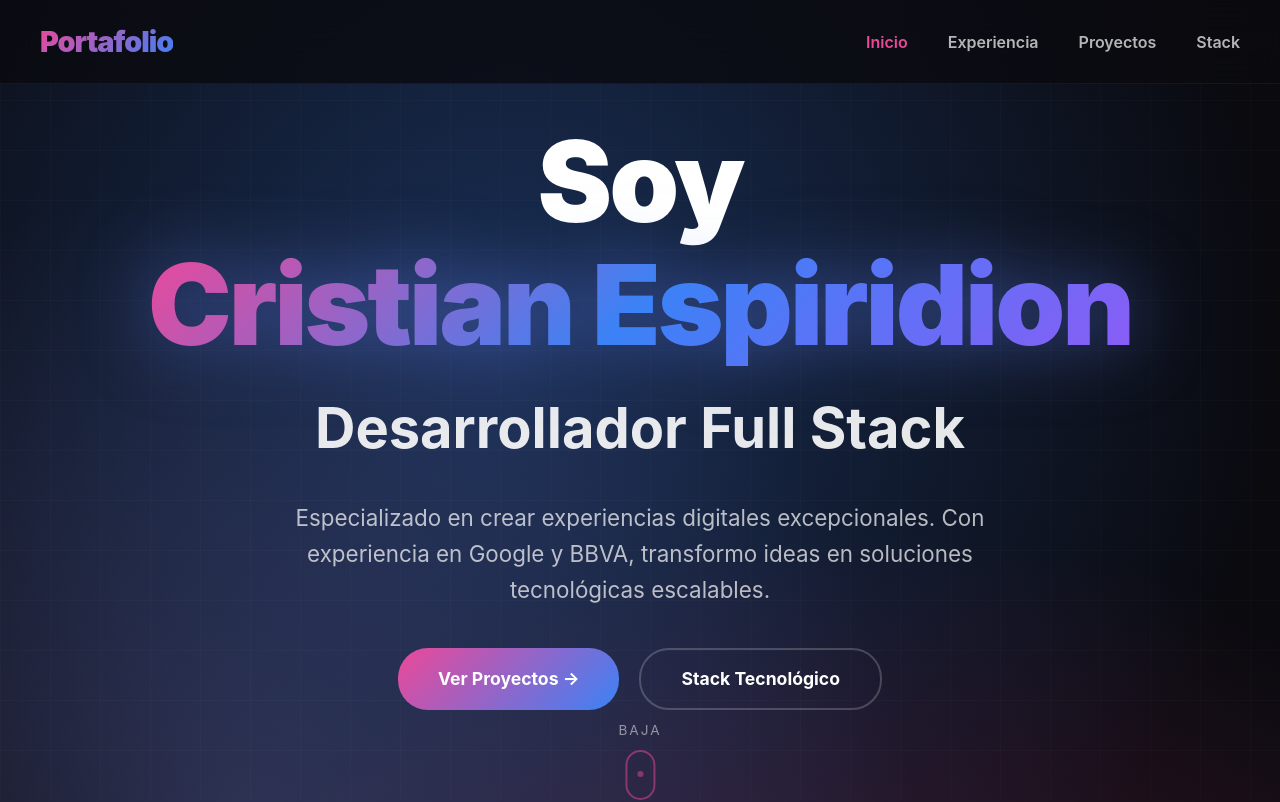
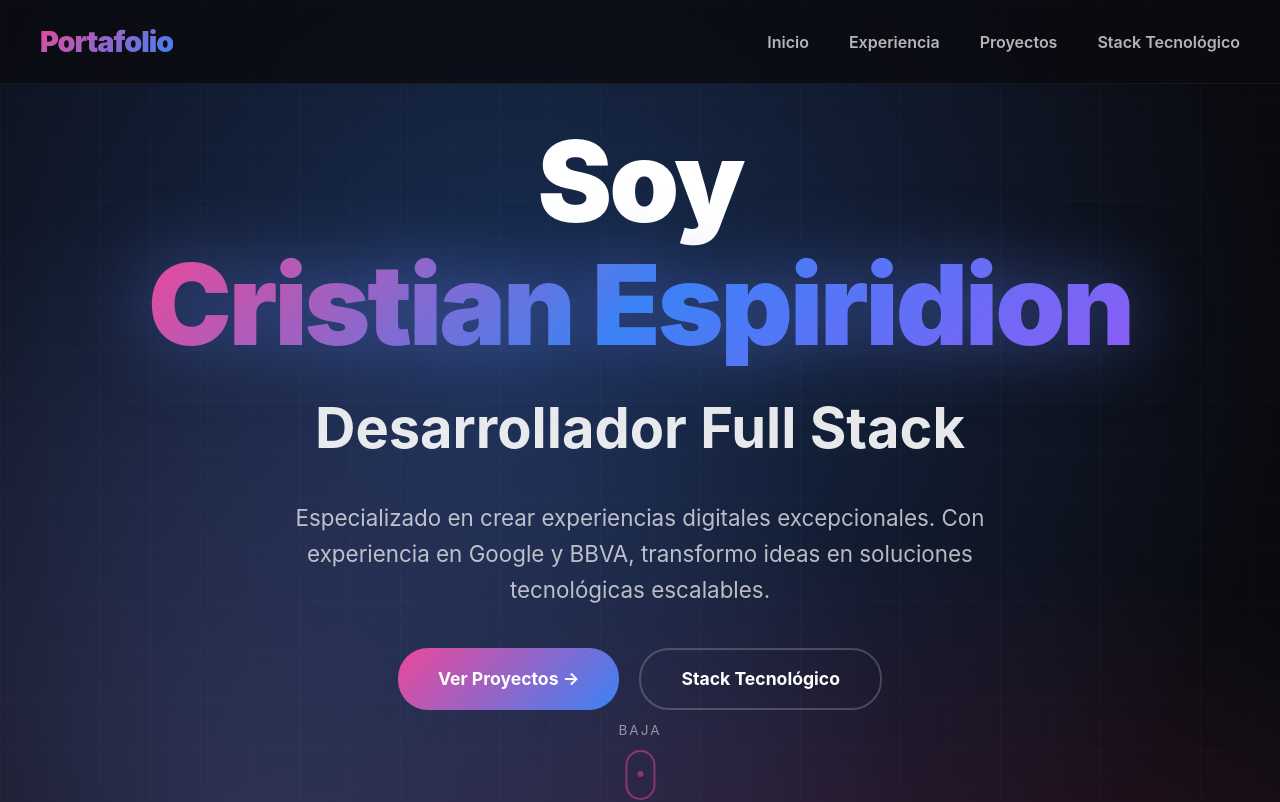
Before and after one commit to cristianProyects/cv-portafolio, a Vue app: page / in a window 1280 px wide. Shown: the top 802 px of the page. Built offline with nearby package versions, Linux system fonts and the light colour scheme; a small style sheet from the web is missing.

Commit message:
add(component): create component global for nav header

```diff
--- a/src/components.d.ts
+++ b/src/components.d.ts
@@ -12,6 +12,8 @@ export {}
 declare module 'vue' {
   export interface GlobalComponents {
     AppFooter: typeof import('./components/AppFooter.vue')['default']
+    Default: typeof import('./components/Default.vue')['default']
+    HeaderGlobal: typeof import('./components/HeaderGlobal.vue')['default']
     HelloWorld: typeof import('./components/HelloWorld.vue')['default']
     RouterLink: typeof import('vue-router')['RouterLink']
     RouterView: typeof import('vue-router')['RouterView']
--- /dev/null
+++ b/src/components/Default.vue
@@ -0,0 +1,7 @@
+<script lang="ts" setup></script>
+<template>
+
+</template>
+<style lang="scss" scoped>
+
+</style>
--- /dev/null
+++ b/src/components/HeaderGlobal.vue
@@ -0,0 +1,170 @@
+<script lang="ts" setup>
+import { ref } from 'vue';
+
+const active = ref(false);
+
+const onHandleMenu = () => {
+    active.value = !active.value;
+};
+
+const props = withDefaults(defineProps<{
+    title?: string;
+    pages: Array<{ name: string; link: string }>;
+}>(), {
+    title: 'Portafolio',
+    pages: () => [],
+});
+</script>
+<template>
+    <header class="header" id="header">
+        <nav class="nav-container">
+            <div class="logo">{{ props.title }}</div>
+
+            <ul :class="`nav-menu ${active && 'active'}`" id="navMenu">
+                <RouterLink v-for="nav in props.pages" class="nav-link" :to="nav.link" :key="nav.name">{{nav.name}}</RouterLink>
+            </ul>
+
+            <v-btn class="mobile-menu-btn" id="mobileMenuBtn" @click="onHandleMenu"> <v-icon
+                    :icon="`${!active ? 'mdi-menu' : 'mdi-close'}`" size="large"></v-icon></v-btn>
+        </nav>
+    </header>
+</template>
+<style lang="scss" scoped>
+/* Header Navigation */
+.header {
+    position: fixed;
+    top: 0;
+    left: 0;
+    right: 0;
+    z-index: 1000;
+    padding: 20px 0;
+    background: rgba(10, 10, 15, 0.8);
+    backdrop-filter: blur(20px);
+    border-bottom: 1px solid rgba(255, 255, 255, 0.05);
+    transition: all 0.3s ease;
+}
+
+.header.scrolled {
+    padding: 15px 0;
+    box-shadow: 0 10px 30px rgba(0, 0, 0, 0.5);
+}
+
+.nav-container {
+    max-width: 1400px;
+    margin: 0 auto;
+    padding: 0 40px;
+    display: flex;
+    justify-content: space-between;
+    align-items: center;
+}
+
+.logo {
+    font-size: 1.8rem;
+    font-weight: 900;
+    background: linear-gradient(135deg, #ec4899, #3b82f6);
+    -webkit-background-clip: text;
+    -webkit-text-fill-color: transparent;
+    background-clip: text;
+    letter-spacing: -1px;
+    cursor: pointer;
+}
+
+.nav-menu {
+    display: flex;
+    gap: 40px;
+    list-style: none;
+}
+
+.nav-link {
+    color: rgba(255, 255, 255, 0.7);
+    text-decoration: none;
+    font-weight: 600;
+    font-size: 1rem;
+    transition: all 0.3s ease;
+    position: relative;
+}
+
+.nav-link::after {
+    content: '';
+    position: absolute;
+    bottom: -5px;
+    left: 0;
+    width: 0;
+    height: 2px;
+    background: linear-gradient(90deg, #ec4899, #3b82f6);
+    transition: width 0.3s ease;
+}
+
+.nav-link:hover {
+    color: #fff;
+}
+
+.nav-link:hover::after {
+    width: 100%;
+}
+
+.nav-link.active {
+    color: #ec4899;
+}
+
+.cta-button {
+    padding: 12px 30px;
+    background: linear-gradient(135deg, #ec4899, #3b82f6);
+    border: none;
+    border-radius: 25px;
+    color: white;
+    font-weight: 700;
+    cursor: pointer;
+    transition: all 0.3s ease;
+    text-decoration: none;
+    display: inline-block;
+}
+
+.cta-button:hover {
+    transform: translateY(-2px);
+    box-shadow: 0 10px 30px rgba(236, 72, 153, 0.4);
+}
+
+/* Mobile Menu */
+.mobile-menu-btn {
+    display: none;
+    background: none;
+    border: none;
+    color: white;
+    font-size: 1.5rem;
+    cursor: pointer;
+}
+
+/* Responsive */
+@media (max-width: 768px) {
+    .mobile-menu-btn {
+        display: block;
+    }
+
+    .nav-menu {
+        position: fixed;
+        top: 80px;
+        left: 0;
+        right: 0;
+        background: rgba(10, 10, 15, 0.98);
+        backdrop-filter: blur(20px);
+        flex-direction: column;
+        padding: 30px;
+        gap: 20px;
+        transform: translateY(-100%);
+        opacity: 0;
+        transition: all 0.3s ease;
+        border-bottom: 1px solid rgba(255, 255, 255, 0.1);
+    }
+
+    .nav-menu.active {
+        transform: translateY(0);
+        opacity: 1;
+    }
+
+    .cta-button {
+        display: none;
+    }
+
+}
+</style>
--- a/src/layouts/default.vue
+++ b/src/layouts/default.vue
@@ -1,16 +1,21 @@
+<script lang="ts" setup>
+const pages = [
+  { name: 'Inicio', link: '/' },
+  { name: 'Experiencia', link: '/experience' },
+  { name: 'Proyectos', link: '/projects' },
+  { name: 'Stack Tecnológico', link: '/techstack' },
+];
+</script>
 <template>
-  <!-- <div class="body"> -->
+  <v-main class="body">
+    <div class="cuadricula"></div>
+    <HeaderGlobal :pages="pages" />
 
-    <v-main class="body">
-      <div class="cuadricula"></div>
-      <router-view />
-    </v-main>
-  <!-- </div> -->
+    <router-view />
+  </v-main>
 </template>
 
-<script lang="ts" setup>
 //
-</script>
 <style>
 .body {
   font-family: 'Inter', 'Segoe UI', sans-serif;
--- a/src/pages/index.vue
+++ b/src/pages/index.vue
@@ -1,43 +1,10 @@
 <script lang="ts" setup>
-  import { reactive } from 'vue';
-        // Mobile menu toggle
-        const mobileMenuBtn = document.getElementById('mobileMenuBtn');
-        const navMenu = document.getElementById('navMenu');
 
-        // mobileMenuBtn.addEventListener('click', () => {
-        //     navMenu.classList.toggle('active');
-        //     mobileMenuBtn.textContent = navMenu.classList.contains('active') ? '✕' : '☰';
-        // });
-
-const menu = reactive({
-  icon: '☰',
-  active: false,
-})
-const onHandleMenu = () => {
-  console.log(1);
-
-  menu.active = !menu.active;
-  menu.icon = menu.active ? '✕' : '☰';
-};
 
 </script>
 
 <template>
   <!-- Header -->
-    <header class="header" id="header">
-        <nav class="nav-container">
-            <div class="logo">Portafolio</div>
-
-            <ul :class="`nav-menu ${menu.active? 'active':''}`" id="navMenu">
-                <li><a href="#inicio" class="nav-link active">Inicio</a></li>
-                <li><a href="#experiencia" class="nav-link">Experiencia</a></li>
-                <li><a href="#proyectos" class="nav-link">Proyectos</a></li>
-                <li><a href="#stack" class="nav-link">Stack</a></li>
-            </ul>
-
-            <v-btn class="mobile-menu-btn" id="mobileMenuBtn" @click="onHandleMenu">{{ menu.icon }}</v-btn>
-        </nav>
-    </header>
 
     <!-- Hero Section -->
     <section class="hero-section" id="inicio">
@@ -144,110 +111,7 @@ const onHandleMenu = () => {
             z-index: 0;
         }
 
-        /* Header Navigation */
-        .header {
-            position: fixed;
-            top: 0;
-            left: 0;
-            right: 0;
-            z-index: 1000;
-            padding: 20px 0;
-            background: rgba(10, 10, 15, 0.8);
-            backdrop-filter: blur(20px);
-            border-bottom: 1px solid rgba(255, 255, 255, 0.05);
-            transition: all 0.3s ease;
-        }
 
-        .header.scrolled {
-            padding: 15px 0;
-            box-shadow: 0 10px 30px rgba(0, 0, 0, 0.5);
-        }
-
-        .nav-container {
-            max-width: 1400px;
-            margin: 0 auto;
-            padding: 0 40px;
-            display: flex;
-            justify-content: space-between;
-            align-items: center;
-        }
-
-        .logo {
-            font-size: 1.8rem;
-            font-weight: 900;
-            background: linear-gradient(135deg, #ec4899, #3b82f6);
-            -webkit-background-clip: text;
-            -webkit-text-fill-color: transparent;
-            background-clip: text;
-            letter-spacing: -1px;
-            cursor: pointer;
-        }
-
-        .nav-menu {
-            display: flex;
-            gap: 40px;
-            list-style: none;
-        }
-
-        .nav-link {
-            color: rgba(255, 255, 255, 0.7);
-            text-decoration: none;
-            font-weight: 600;
-            font-size: 1rem;
-            transition: all 0.3s ease;
-            position: relative;
-        }
-
-        .nav-link::after {
-            content: '';
-            position: absolute;
-            bottom: -5px;
-            left: 0;
-            width: 0;
-            height: 2px;
-            background: linear-gradient(90deg, #ec4899, #3b82f6);
-            transition: width 0.3s ease;
-        }
-
-        .nav-link:hover {
-            color: #fff;
-        }
-
-        .nav-link:hover::after {
-            width: 100%;
-        }
-
-        .nav-link.active {
-            color: #ec4899;
-        }
-
-        .cta-button {
-            padding: 12px 30px;
-            background: linear-gradient(135deg, #ec4899, #3b82f6);
-            border: none;
-            border-radius: 25px;
-            color: white;
-            font-weight: 700;
-            cursor: pointer;
-            transition: all 0.3s ease;
-            text-decoration: none;
-            display: inline-block;
-        }
-
-        .cta-button:hover {
-            transform: translateY(-2px);
-            box-shadow: 0 10px 30px rgba(236, 72, 153, 0.4);
-        }
-
-        /* Mobile Menu */
-        .mobile-menu-btn {
-            display: none;
-            background: none;
-            border: none;
-            color: white;
-            font-size: 1.5rem;
-            cursor: pointer;
-        }
 
         /* Hero Section */
         .hero-section {
@@ -609,34 +473,6 @@ const onHandleMenu = () => {
 
         /* Responsive */
         @media (max-width: 768px) {
-            .mobile-menu-btn {
-                display: block;
-            }
-
-            .nav-menu {
-                position: fixed;
-                top: 80px;
-                left: 0;
-                right: 0;
-                background: rgba(10, 10, 15, 0.98);
-                backdrop-filter: blur(20px);
-                flex-direction: column;
-                padding: 30px;
-                gap: 20px;
-                transform: translateY(-100%);
-                opacity: 0;
-                transition: all 0.3s ease;
-                border-bottom: 1px solid rgba(255, 255, 255, 0.1);
-            }
-
-            .nav-menu.active {
-                transform: translateY(0);
-                opacity: 1;
-            }
-
-            .cta-button {
-                display: none;
-            }
 
             .hero-section {
                 padding: 100px 20px 60px;
```
